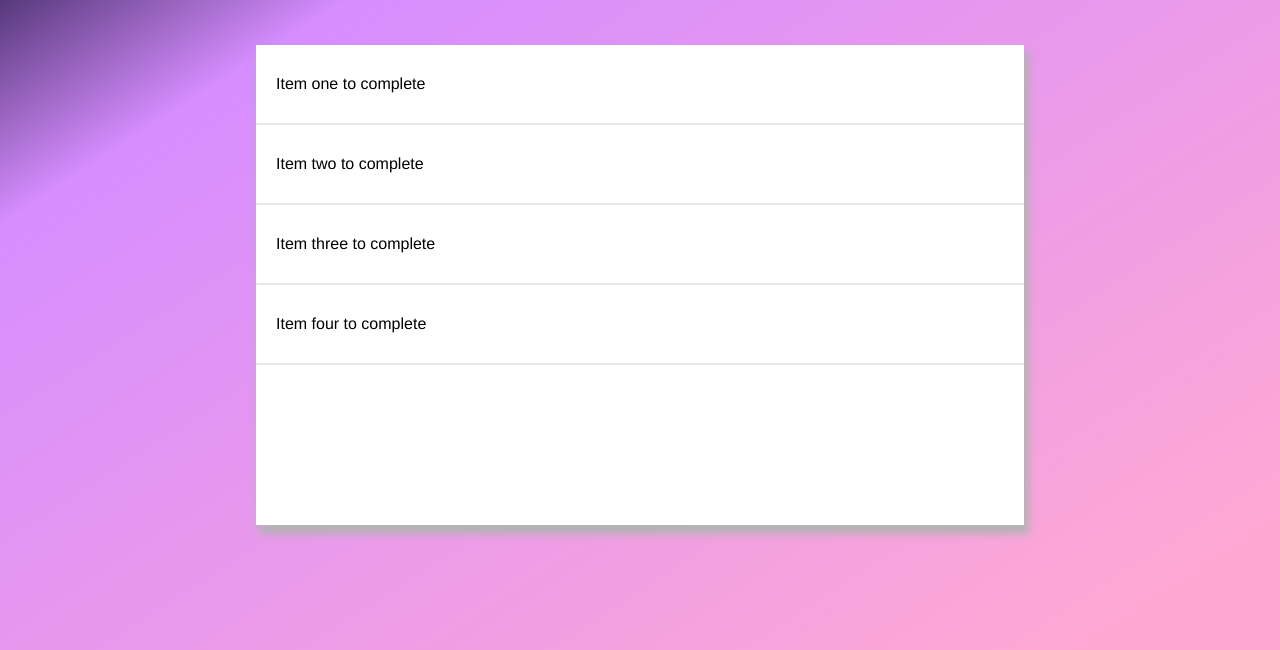
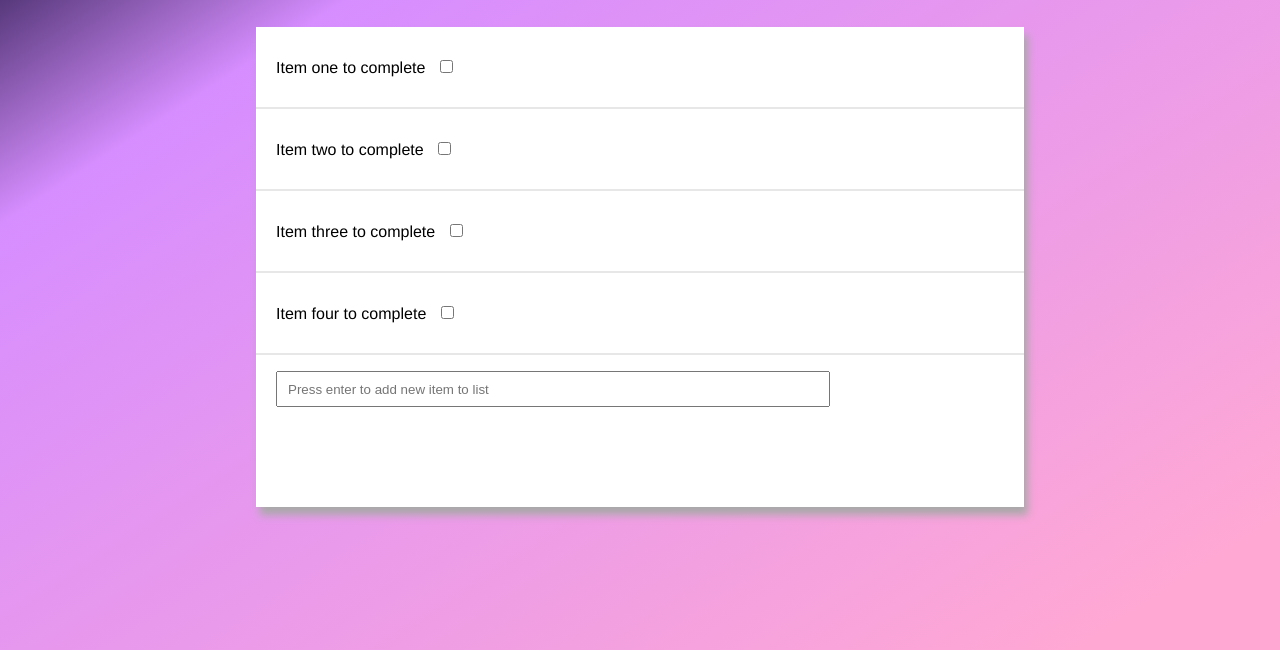
Before and after one commit to katieraby/to-do-list-application, a plain HTML site: page index.html in a window 1280 px wide. Shown: the part 150-800 px from the top of the page. Drawn offline with Linux system fonts and the light colour scheme.

Commit message:
Added checkbox to complete function activated on-click

```diff
--- a/index.html
+++ b/index.html
@@ -20,11 +20,29 @@ It should have an input field at the top, so you can add new items to the checkl
 
     <div class="list-container">
       <ul class="list">
-        <li class="list-item">Item one to complete</li>
-        <li class="list-item">Item two to complete</li>
-        <li class="list-item">Item three to complete</li>
-        <li class="list-item">Item four to complete</li>
+        <li class="list-item">
+          Item one to complete
+          <input class="checkbox" type="checkbox" unchecked />
+        </li>
+        <li class="list-item">
+          Item two to complete
+          <input class="checkbox" type="checkbox" unchecked />
+        </li>
+        <li class="list-item">
+          Item three to complete
+          <input class="checkbox" type="checkbox" unchecked />
+        </li>
+        <li class="list-item">
+          Item four to complete
+          <input class="checkbox" type="checkbox" unchecked />
+        </li>
       </ul>
+
+      <input
+        class="input-box"
+        type="text"
+        placeholder="Press enter to add new item to list"
+      />
     </div>
   </body>
 </html>
--- a/script.js
+++ b/script.js
@@ -1,12 +1,16 @@
 const listItems = [...document.getElementsByClassName("list-item")];
-const firstItem = listItems[0];
+const inputBox = document.getElementByClassName("input-box");
 
-function strike(event) {
-  firstItem.classList.toggle("strikethrough");
-}
-// strike through the text
+console.log(inputBox);
+console.dir(inputBox);
 
-firstItem.addEventListener("click", strike);
-// what do you want to interact with ?
+// what do you want to interact with ? my input box
 // how ?
 // what do you want to do as a result?
+
+function completed(event) {
+  event.srcElement.classList.toggle("strikethrough");
+  event.srcElement.children[0].toggleAttribute("checked");
+}
+
+listItems.forEach(item => item.addEventListener("click", completed));
--- a/style.css
+++ b/style.css
@@ -15,9 +15,11 @@ h1 {
   font-size: 42px;
   color: #fff;
   text-align: center;
+  margin-bottom: 10px;
 }
 
 h2 {
+  margin-top: 10px;
   font-family: helvetica, arial, sans-serif;
   font-size: 26px;
   text-align: center;
@@ -31,7 +33,7 @@ h2 {
   margin-top: 60px;
   height: 60vh;
   width: 60vw;
-  box-shadow: 4px 8px 8px 1px #b3b3b3;
+  box-shadow: 4px 8px 8px #a9a9a9;
 }
 
 ul {
@@ -51,3 +53,16 @@ ul {
 .strikethrough {
   text-decoration: line-through;
 }
+
+.input-box {
+  margin-left: 20px;
+  margin-right: auto;
+  padding-left: 10px;
+  text-align: left;
+  width: 70%;
+  height: 30px;
+}
+
+input[type="checkbox"] {
+  margin-left: 10px;
+}
```
